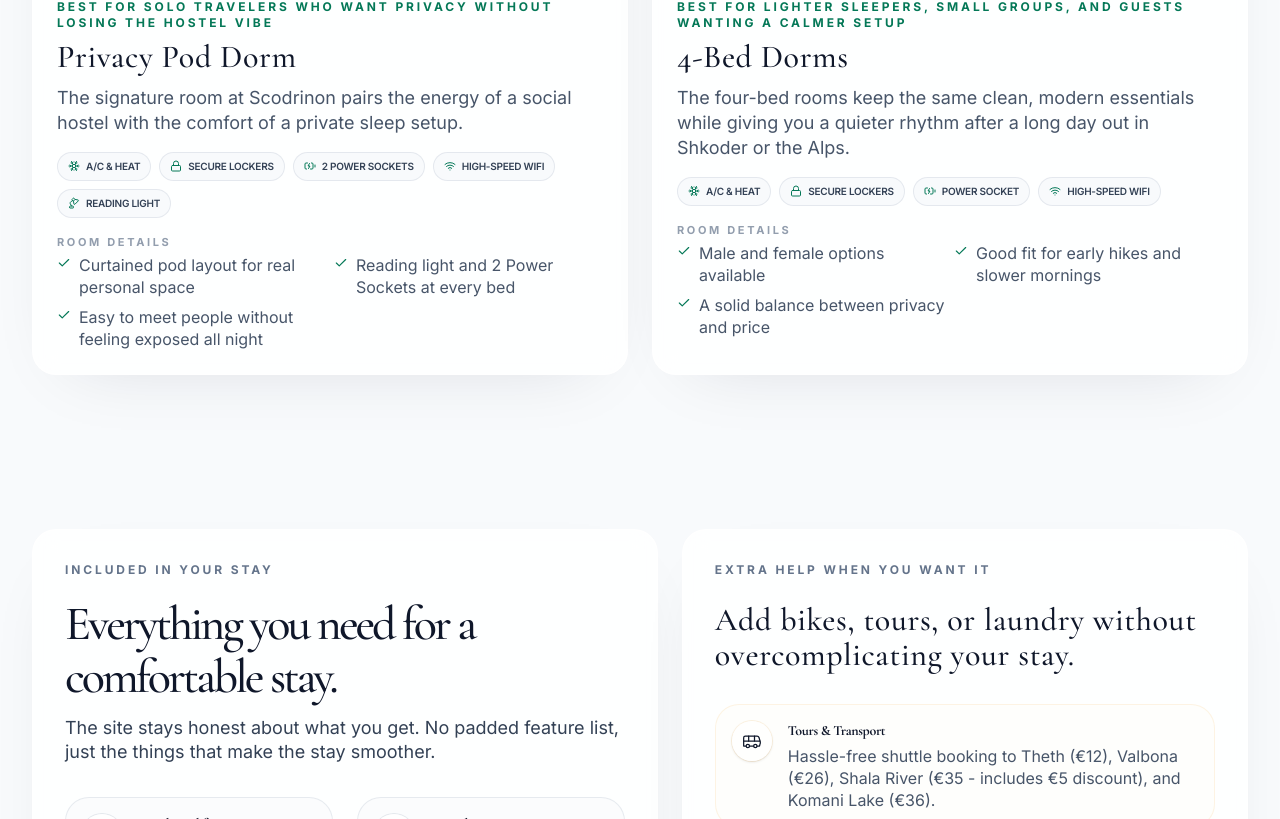
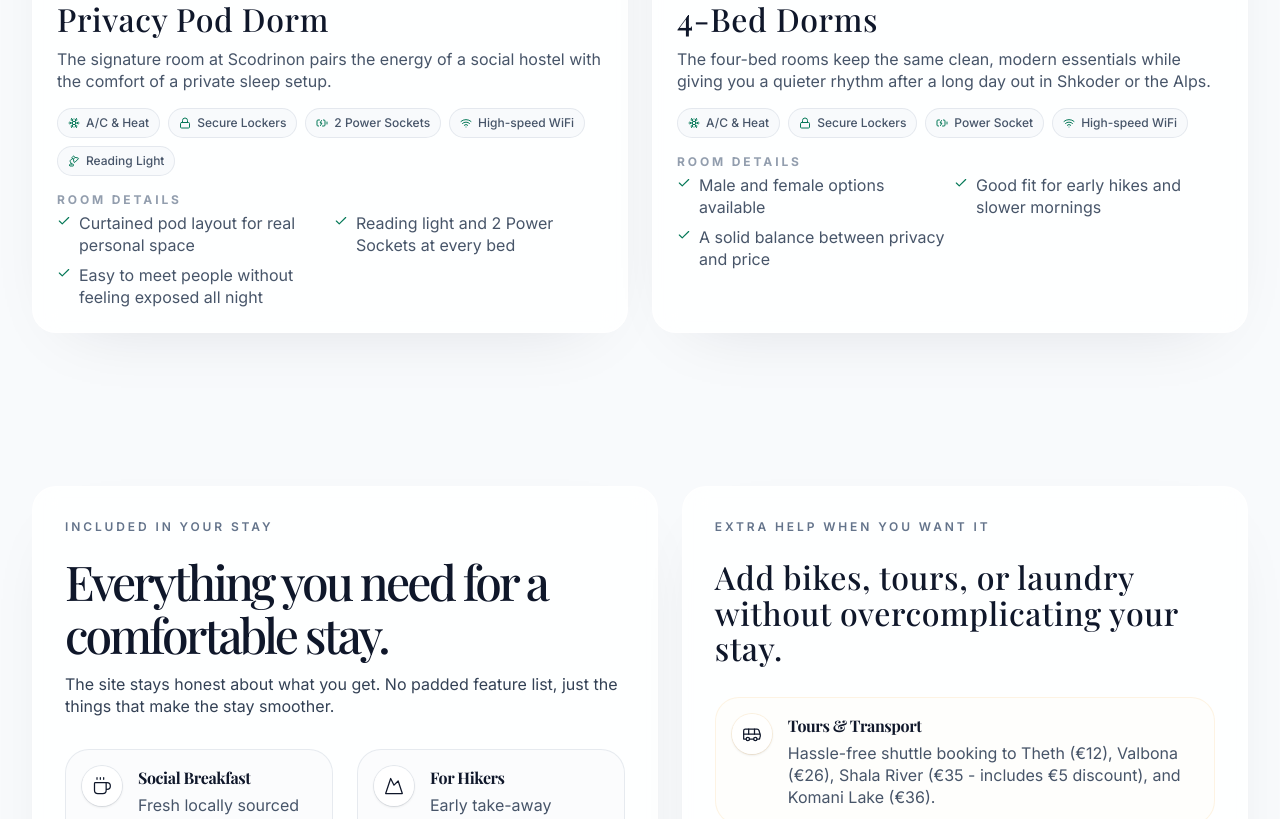
Before and after one commit to dkuromi1/hostel-nextjs, a Next.js app: page /rooms in a window 1280 px wide. Shown: the part 1521-2340 px from the top of the page. Built offline with nearby package versions, Linux system fonts and the light colour scheme; no server answers; a web font is replaced by a local one.

Commit message:
minor typography

```diff
--- a/app/globals.css
+++ b/app/globals.css
@@ -405,14 +405,12 @@
 
 /** Large section description paragraph */
 @utility text-section-desc {
-  @apply leading-snug text-[var(--text-body)];
-  font-size: clamp(1rem, 0.5vw + 0.9rem, 1.125rem);
+  @apply text-base leading-snug text-[var(--text-body)];
 }
 
 /** Standard card / component body paragraph */
 @utility text-card-body {
-  @apply leading-snug text-[var(--text-body-subtle)];
-  font-size: clamp(0.875rem, 0.25vw + 0.8rem, 1rem);
+  @apply text-sm md:text-base leading-snug text-[var(--text-body-subtle)];
 }
 
 /** Supporting paragraph for page states and large editorial blocks */
--- a/app/rooms/page.tsx
+++ b/app/rooms/page.tsx
@@ -153,10 +153,10 @@ export default function RoomsPage() {
                             return (
                               <div
                                 key={idx}
-                                className="flex w-fit items-center gap-1.5 rounded-lg border border-[var(--border)] bg-[var(--muted)]/50 px-2.5 py-1.5 text-[var(--text-body)] transition-all duration-300 hover:border-[var(--brand-primary)]/10 hover:shadow-sm hover:bg-[var(--glass-bg)]"
+                                className="flex w-fit items-center gap-1.5 rounded-lg border border-[var(--border)] bg-[var(--muted)]/50 px-2.5 py-1.5 text-[var(--text-body-subtle)] transition-all duration-300 hover:border-[var(--brand-primary)]/10 hover:shadow-sm hover:bg-[var(--glass-bg)]"
                               >
                                 <AmenityIcon className="size-3 shrink-0 text-[var(--brand-primary)]" />
-                                <span className="whitespace-nowrap text-[10px] font-semibold tracking-tight uppercase">
+                                <span className="whitespace-nowrap text-xs font-medium">
                                   {amenity.label}
                                 </span>
                               </div>
@@ -165,7 +165,7 @@ export default function RoomsPage() {
                         </div>
 
                         <div className="space-y-2">
-                          <SectionLabel weight="bold" className="mb-1 text-[11px] opacity-70">Room Details</SectionLabel>
+                          <SectionLabel weight="bold" className="mb-1 opacity-70">Room Details</SectionLabel>
                           <ul className="grid gap-2 sm:grid-cols-2">
                             {room.bullets.map((bullet) => (
                               <li
@@ -213,7 +213,7 @@ export default function RoomsPage() {
                         <Icon className="size-5" strokeWidth={1.5} />
                       </div>
                       <div className="space-y-1">
-                        <h4 className="text-sm font-bold tracking-tight text-[var(--text-heading)]">
+                        <h4 className="text-base font-bold tracking-tight text-[var(--text-heading)]">
                           {service.title}
                         </h4>
                         <p className="text-card-body">
@@ -245,7 +245,7 @@ export default function RoomsPage() {
                         <Icon className="size-5" strokeWidth={1.5} />
                       </div>
                       <div className="space-y-1">
-                        <h4 className="text-sm font-bold tracking-tight text-[var(--text-heading)]">
+                        <h4 className="text-base font-bold tracking-tight text-[var(--text-heading)]">
                           {service.title}
                         </h4>
                         <p className="text-card-body">
--- a/components/faq-list.tsx
+++ b/components/faq-list.tsx
@@ -35,7 +35,7 @@ function FaqItem({ question, answer }: FaqItemProps) {
       >
         <span
           className={cn(
-            "font-heading text-base font-medium transition-colors",
+            "font-heading text-lg font-medium transition-colors",
             isOpen ? "text-[var(--brand-primary)]" : "text-[var(--text-heading)] group-hover:text-[var(--brand-primary)]"
           )}
         >
--- a/components/home/gallery-section.tsx
+++ b/components/home/gallery-section.tsx
@@ -36,7 +36,7 @@ export function HomeGallerySection({ items, copy }: HomeGallerySectionProps) {
               "active:scale-95 active:translate-y-0"
             )}
           >
-            <div className="absolute inset-0 z-0 translate-x-[-100%] bg-gradient-to-r from-transparent via-white/20 to-transparent transition-transform duration-1000 group-hover:translate-x-[100%]" />
+            <div className="absolute inset-0 z-0 translate-x-[-100%] bg-gradient-to-r from-transparent via-white/15 to-transparent transition-transform duration-1000 group-hover:translate-x-[100%]" />
             <span className="relative z-10">
               {copy.buttonLabel}
             </span>
--- a/components/home/quick-facts-section.tsx
+++ b/components/home/quick-facts-section.tsx
@@ -29,12 +29,12 @@ export function QuickFactsSection({ quickFacts, className }: QuickFactsSectionPr
                   <Icon className="size-5" strokeWidth={1.5} />
                 </div>
                 {fact.title && (
-                  <h4 className="font-heading text-base font-bold leading-tight text-[var(--text-heading)] dark:text-white">
+                  <h4 className="font-heading text-lg font-bold leading-tight text-[var(--text-heading)] dark:text-white">
                     {fact.title}
                   </h4>
                 )}
               </div>
-              <p className="text-[13px] leading-relaxed text-[var(--text-body-subtle)] transition-colors group-hover:text-[var(--text-body)] dark:text-white/80 dark:group-hover:text-white">
+              <p className="text-sm leading-relaxed text-[var(--text-body-subtle)] transition-colors group-hover:text-[var(--text-body)] dark:text-white/80 dark:group-hover:text-white">
                 {fact.text}
               </p>
             </div>
--- a/components/home/services-section.tsx
+++ b/components/home/services-section.tsx
@@ -33,7 +33,7 @@ export function IncludedServicesSection({ services, copy }: IncludedServicesSect
               <Icon className="size-5" strokeWidth={1.5} />
             </div>
             <div className="space-y-1.5 pt-0.5">
-              <h3 className="text-[15px] font-bold tracking-tight text-[var(--text-heading)]">
+              <h3 className="text-lg font-bold tracking-tight text-[var(--text-heading)]">
                 {service.title}
               </h3>
               <p className="text-sm leading-snug text-[var(--text-body-subtle)] line-clamp-2 transition-colors group-hover:text-[var(--text-body)]">
--- a/components/ui/section-label.tsx
+++ b/components/ui/section-label.tsx
@@ -20,7 +20,7 @@ export function SectionLabel({
     <p
       className={cn(
         "uppercase tracking-[0.24em] antialiased",
-        weight === "light" ? "text-xs font-bold" : "text-[10px] font-bold",
+        weight === "light" ? "text-xs font-semibold" : "text-xs font-bold",
         colorScheme === "light"
           ? "text-white/70"
           : variant === "default"
--- a/instances/scodrinon/content/settings.json
+++ b/instances/scodrinon/content/settings.json
@@ -118,7 +118,7 @@
         "message": "Hi, I'm Tito the hostel's friendly adopted cat! 🐾"
       },
       "typography": {
-        "headingFont": "cormorant",
+        "headingFont": "serif",
         "character": "elegant"
       },
       "layout": {
```
Also changed, not shown: components/direct-booking-card.tsx (+8 -8 lines), components/home/experiences-section.tsx (+4 -4 lines), components/home/rooms-section.tsx (+4 -4 lines), 1 other file (tests, documents, lock files or other folders).
